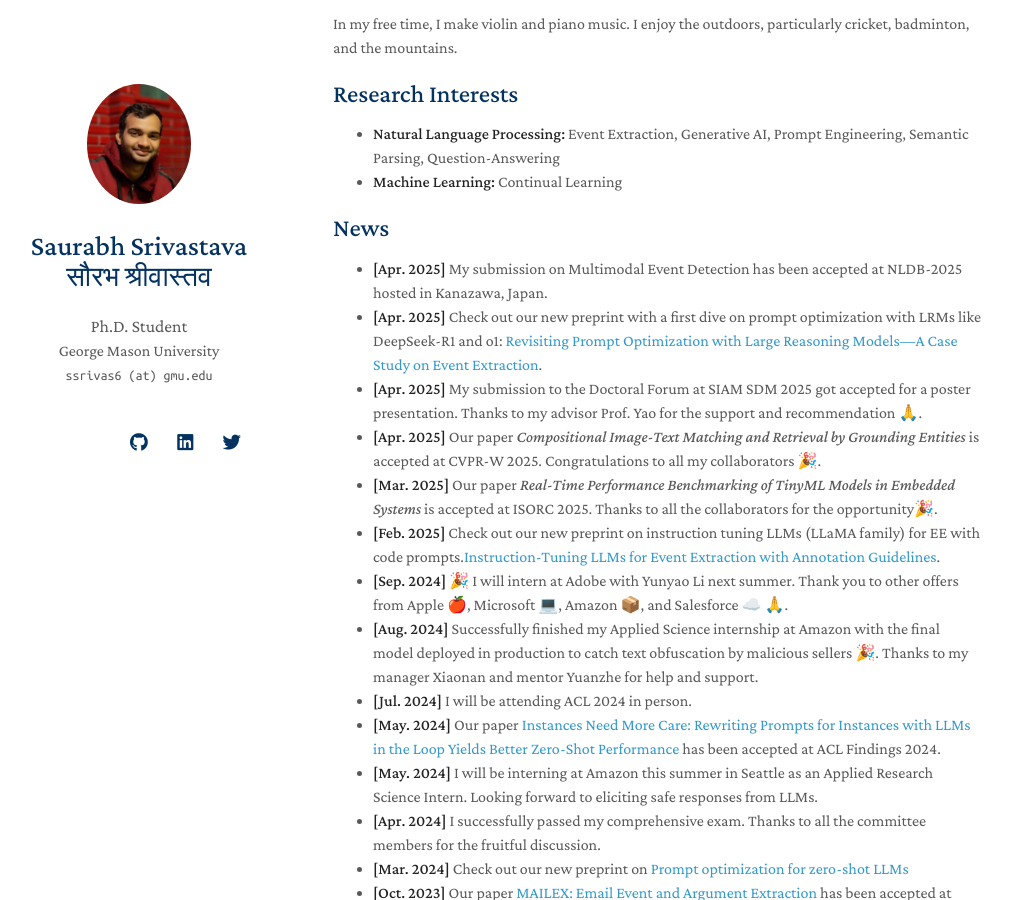
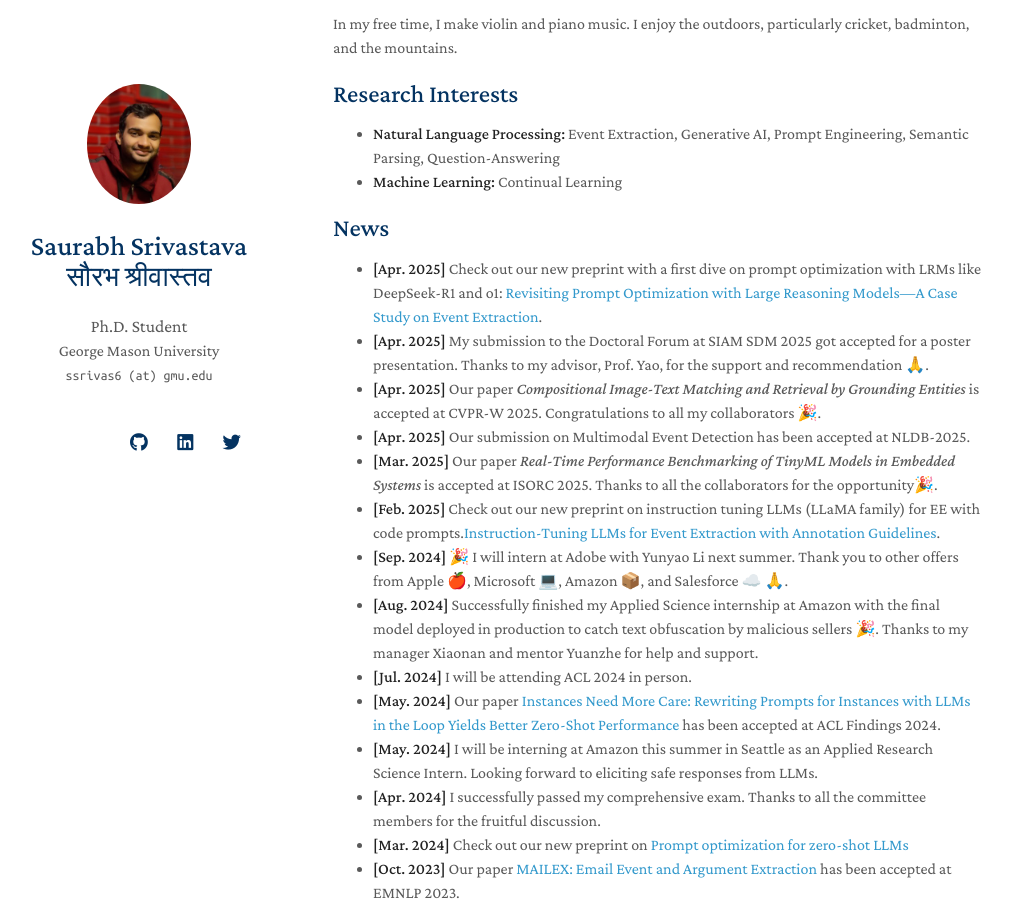
Before and after one commit to salokr/salokr.github.io, a Jekyll site: the page built from index.md, in a window 1280 px wide and 900 px high, scrolled down 489 px. Shown: the whole window, without its empty margins (137-1149 px from the left). Built offline with Jekyll 4.4.1, drawn with Linux system fonts in a browser that asks for light colours; nearby versions of some CDN libraries; a style sheet for code colours, icons or effects is not loaded; our own code applies the rules of GitHub Pages for plain Markdown files.

Commit message:
Update index.md

```diff
--- a/index.md
+++ b/index.md
@@ -21,11 +21,11 @@ In my free time, I make violin and piano music. I enjoy the outdoors, particular
 - **Machine Learning:** Continual Learning
 
 ## News
-- **[Apr. 2025]** My submission on Multimodal Event Detection has been accepted at NLDB-2025 hosted in Kanazawa, Japan.
 - **[Apr. 2025]** Check out our new preprint with a first dive on prompt optimization with LRMs like DeepSeek-R1 and o1: [Revisiting Prompt Optimization with Large Reasoning
 Models—A Case Study on Event Extraction](https://arxiv.org/pdf/2504.07357).
-- **[Apr. 2025]** My submission to the Doctoral Forum at SIAM SDM 2025 got accepted for a poster presentation. Thanks to my advisor Prof. Yao for the support and recommendation 🙏.
+- **[Apr. 2025]** My submission to the Doctoral Forum at SIAM SDM 2025 got accepted for a poster presentation. Thanks to my advisor, Prof. Yao, for the support and recommendation 🙏.
 - **[Apr. 2025]** Our paper *Compositional Image-Text Matching and Retrieval by Grounding Entities* is accepted at CVPR-W 2025. Congratulations to all my collaborators 🎉.
+- **[Apr. 2025]** Our submission on Multimodal Event Detection has been accepted at NLDB-2025.
 - **[Mar. 2025]** Our paper *Real-Time Performance Benchmarking of TinyML Models in Embedded Systems* is accepted at ISORC 2025. Thanks to all the collaborators for the opportunity🎉.
 - **[Feb. 2025]** Check out our new preprint on instruction tuning LLMs (LLaMA family) for EE with code prompts.[Instruction-Tuning LLMs for Event Extraction with Annotation Guidelines](https://arxiv.org/abs/2502.16377).
 - **[Sep. 2024]** 🎉 I will intern at Adobe with Yunyao Li next summer. Thank you to other offers from Apple 🍎, Microsoft 💻, Amazon 📦, and Salesforce ☁️ 🙏.
```
